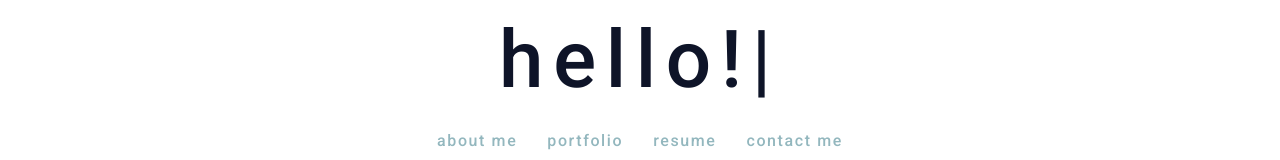
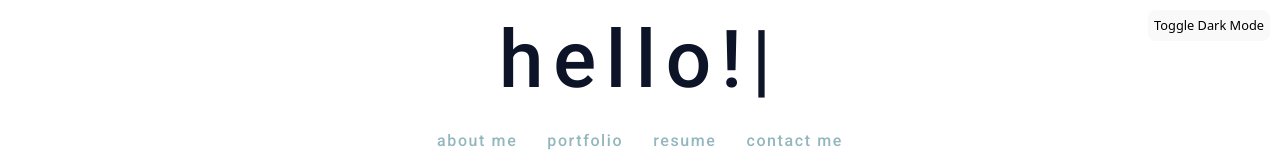
Before and after one commit to zelstart/react-portfolio, a React (Vite) app in the folder react-portfolio/: page / in a window 1280 px wide. Shown: the top 160 px of the page. Built offline with nearby package versions, Linux system fonts and the light colour scheme.

Commit message:
trying to implement a dark mode

```diff
--- a/react-portfolio/index.html
+++ b/react-portfolio/index.html
@@ -11,13 +11,15 @@
     <link href="https://fonts.googleapis.com/css2?family=Bebas+Neue&family=Roboto:ital,wght@0,100;0,300;0,400;0,500;0,700;0,900;1,100;1,300;1,400;1,500;1,700;1,900&display=swap" rel="stylesheet">
     <!-- Bootstrap -->
     <link href="https://cdn.jsdelivr.net/npm/bootstrap@5.3.2/dist/css/bootstrap.min.css" rel="stylesheet" crossorigin="anonymous">
+    <script>
+      // check darkMode value in localStorage and set class on body before any CSS is loaded
+      if (localStorage.getItem('darkMode') === 'true') {
+        document.body.classList.add('dark-mode');
+      }
+    </script>
   </head>
-
-
   <body>
     <div id="root"></div>
     <script type="module" src="/src/main.jsx"></script>
   </body>
-
-
 </html>
--- a/react-portfolio/src/components/Header/Header.css
+++ b/react-portfolio/src/components/Header/Header.css
@@ -7,6 +7,14 @@
     width: 100vw;
     height: 15vh;
     top: 0;
+  }
+
+  .header .dark-mode-toggle {
+    position: absolute;
+    top: 10px;
+    right: 10px;
+    padding: 5px;
+    font-size: 0.8em;
   }
 
   .header h1 {
@@ -20,6 +28,7 @@
     white-space: nowrap;
   }
 
+
   .header h1:after {
     content: '|'; /* typewriter cursor */
     animation: blink 1s infinite;
@@ -28,6 +37,12 @@
 
   .header h1.hide-cursor:after {
     display: none;
+  }
+
+  /* DARK MODE STYLES */
+  .header.dark-mode h1 {
+    color: var(--acc2-light);
+    text-shadow: none;
   }
 
   @keyframes blink {
--- a/react-portfolio/src/components/Header/Header.jsx
+++ b/react-portfolio/src/components/Header/Header.jsx
@@ -1,10 +1,29 @@
-import React, { useEffect, useRef } from 'react';
+import React, { useEffect, useRef, useState } from 'react';
 import './Header.css';
 import '../../style.css';
 
+// check darkMode value in localStorage and set class on body before component renders
+// trying to stop annoying flash of white between page loads
+if (localStorage.getItem('darkMode') === 'true') {
+  document.body.classList.add('dark-mode');
+}
+
 function Header() {
+  // dark mode
   const h1Ref = useRef();
+  const [darkMode, setDarkMode] = useState(localStorage.getItem('darkMode') === 'true');
 
+  const toggleDarkMode = () => {
+    setDarkMode(!darkMode);
+  }
+
+  // set dark mode class on body and save darkMode value to localStorage
+  useEffect(() => {
+    document.body.classList.toggle('dark-mode', darkMode);
+    localStorage.setItem('darkMode', darkMode);
+  }, [darkMode]);
+
+  // type effect
   useEffect(() => {
     const hasTyped = localStorage.getItem('hasTyped');
 
@@ -12,7 +31,6 @@ function Header() {
       const typeEffect = (element, speed) => {
         let text = element.innerHTML;
         element.innerHTML = "";
-
         let i = 0;
         let timer = setInterval(function() {
           if (i < text.length) {
@@ -24,19 +42,22 @@ function Header() {
         }, speed);
       }
 
-      typeEffect(h1Ref.current, 150); // runs the effect on page load
+      typeEffect(h1Ref.current, 150);
 
-      // setTimeout(() => {
-      //   h1Ref.current.classList.add('hide-cursor');
-      // }, 20000); // hides the cursor after 20 seconds
+      /*
+      setTimeout(() => {
+        h1Ref.current.classList.add('hide-cursor');
+      }, 20000); // hidse the cursor after 20 seconds
+      */
 
       localStorage.setItem('hasTyped', 'true');
     }
-  }, []); // stops the effect from running on every render
+  }, []);
 
   return (
     <header className="header container-fluid d-flex flex-column justify-content-center align-items-center">
       <h1 ref={h1Ref}>hello!</h1>
+      <button className="dark-mode-toggle" onClick={toggleDarkMode}>Toggle Dark Mode</button>
     </header>
   );
 }
--- a/react-portfolio/src/style.css
+++ b/react-portfolio/src/style.css
@@ -8,10 +8,15 @@
     --acc2-light-t: #CFE0C340;
 }
 
- body {
+body {
     margin: 0;
     padding: 0;
     overflow-x: hidden;
+
+}
+
+body.dark-mode {
+    background-color: var(--dark);
 }
 
 .main-container {
```
Lines whose indentation alone changed are shown as unchanged.
